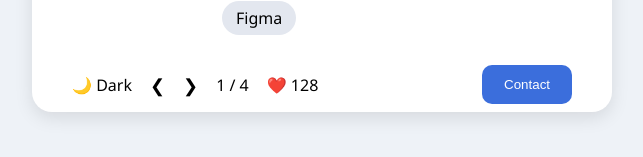
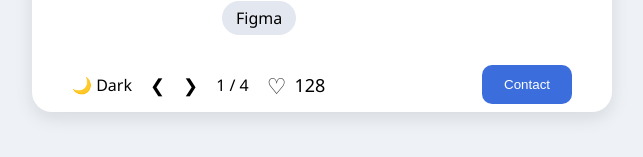
Before and after one commit to abindu022-sketch/react-essential-assignments, a React (Create React App) app: page / in a window 1280 px wide. Shown: the part 463-620 px from the top of the page, without its empty margins (318-961 px from the left). Built offline with nearby package versions, Linux system fonts and the light colour scheme.

Commit message:
change in heart css and count

```diff
--- a/src/components/PortfolioCard.css
+++ b/src/components/PortfolioCard.css
@@ -113,3 +113,23 @@ body{
   border-radius:10px;
   cursor:pointer;
 }
+
+.like-section{
+  display:flex;
+  align-items:center;
+  gap:8px;
+  cursor:pointer;
+  font-size:18px;
+}
+
+.heart-icon{
+  font-size:22px;
+  color:#222;
+  transition: all 0.2s ease;
+}
+
+/* Filled red heart */
+.heart-icon.liked{
+  color:red;
+  transform: scale(1.15);
+}
--- a/src/components/PortfolioCard.js
+++ b/src/components/PortfolioCard.js
@@ -37,6 +37,8 @@ function PortfolioCard() {
 
   const [index,setIndex] = useState(0);
   const [dark,setDark] = useState(false);
+  const [liked, setLiked] = useState(false);
+const [likes, setLikes] = useState(128);
 
   const nextProfile = () => {
     setIndex((index + 1) % profiles.length);
@@ -48,6 +50,16 @@ function PortfolioCard() {
 
   const showContact = () => {
     alert(`Contact button clicked will contact ${profiles[index].name}`);
+  };
+
+  const toggleLike = () => {
+  if (liked) {
+    setLikes(prev => prev - 1);
+    setLiked(false);
+  } else {
+    setLikes(prev => prev + 1);
+    setLiked(true);
+    }
   };
 
   const profile = profiles[index];
@@ -108,7 +120,12 @@ function PortfolioCard() {
 
         <span>{index + 1} / {profiles.length}</span>
 
-        <span>❤️ 128</span>
+        <span className="like-section" onClick={toggleLike}>
+            <span className={`heart-icon ${liked ? "liked" : ""}`}>
+              {liked ? "❤️" : "♡"}
+            </span>
+            {likes}
+        </span>
 
       </div>
 
```
